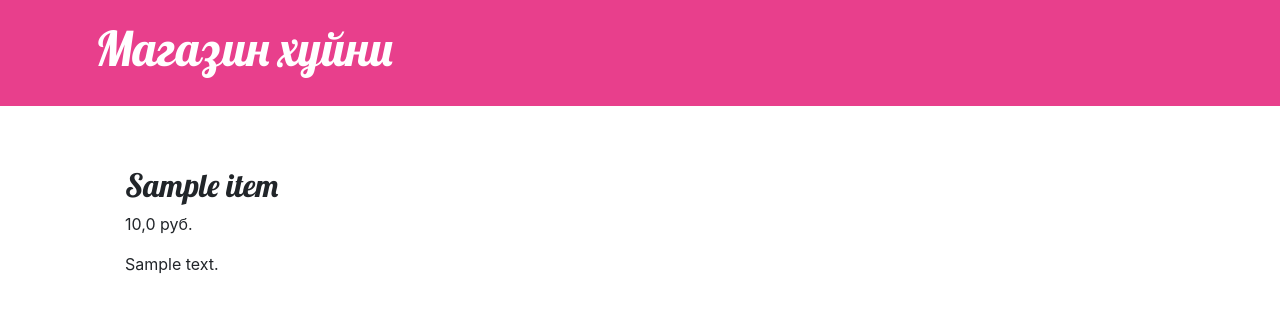
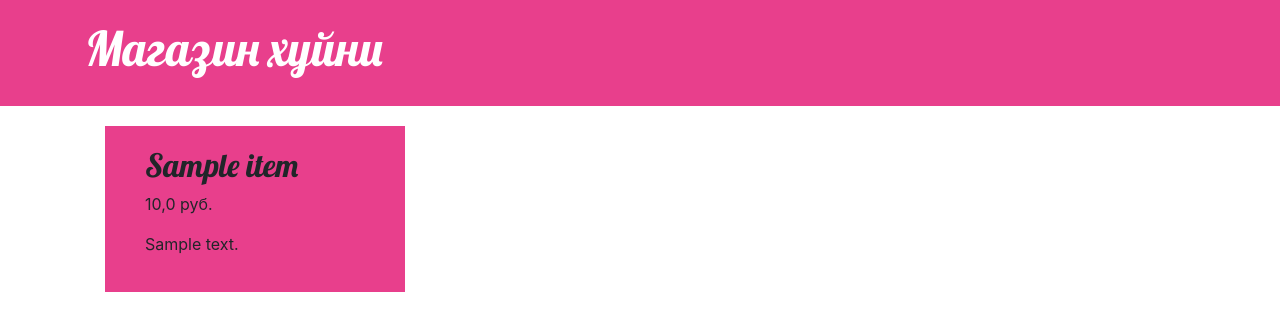
Before and after one commit to Melodycadeance/django-test-shop, a Django app: page /item/1/ in a window 1280 px wide. Shown: the top 331 px of the page. Run offline with Django 4.2, Linux system fonts and the light colour scheme; tables that the repository leaves empty hold one stand-in row (values such as "Sample post").

Commit message:
fixed item grid and linebreaks, todo: figure out paddings

```diff
--- a/shop/static/css/shop.css
+++ b/shop/static/css/shop.css
@@ -1,8 +1,7 @@
 .page-header {
     background-color: #e83f8c;
     margin-top: 0;
-    margin-bottom: 40px;
-    padding: 20px 20px 20px 40px;
+    padding: 20px 20px 20px 20px;
 }
 
 .page-header h1,
--- a/shop/templates/shop/base.html
+++ b/shop/templates/shop/base.html
@@ -2,6 +2,15 @@
 <!DOCTYPE html>
 <html>
     <head>
+        <style>
+            article {
+              background-color: #e83f8c;
+              width: 300px;
+              border: 6px pink;
+              padding: 50px;
+              margin: 20px;
+            }
+        </style>
         <link rel="stylesheet" href="https://cdn.jsdelivr.net/npm/bootstrap@4.5.3/dist/css/bootstrap.min.css" integrity="sha384-TX8t27EcRE3e/ihU7zmQxVncDAy5uIKz4rEkgIXeMed4M0jlfIDPvg6uqKI2xXr2" crossorigin="anonymous">
         <link href="https://fonts.googleapis.com/css2?family=Lobster&display=swap" rel="stylesheet" type="text/css">
         <link rel="stylesheet" href="{% static 'css/shop.css' %}">
```
